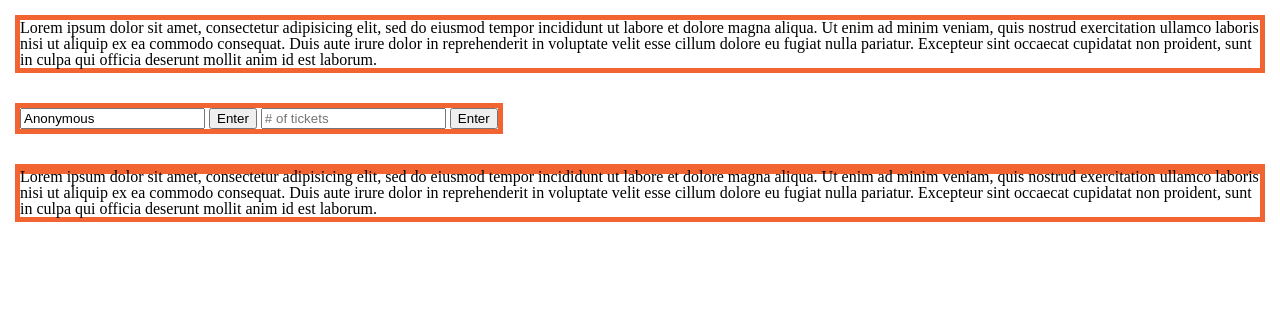
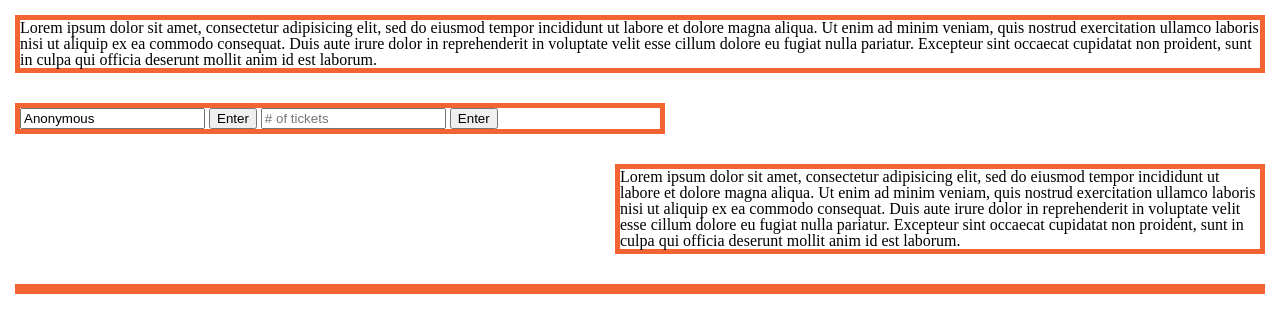
Before and after one commit to JadeManrique/powerball-temp, a plain HTML site: page index.html in a window 1280 px wide. Drawn offline with Linux system fonts and the light colour scheme.

Commit message:
Modified .css

```diff
--- a/css/styles.css
+++ b/css/styles.css
@@ -8,19 +8,21 @@
 }
 
 .container-a {
-
+  display: inline-block;
 }
 
 .user-input {
   margin: 15px;
   border: 5px #F26532 solid;
   display: inline-block;
+  width: 50%;
 }
 
 .returns {
   margin: 15px;
   border: 5px #F26532 solid;
   display: inline-block;
+  width: 50%;
   float: right;
 }
 
```
Also changed, not shown: index.html (+2 -0 lines).
